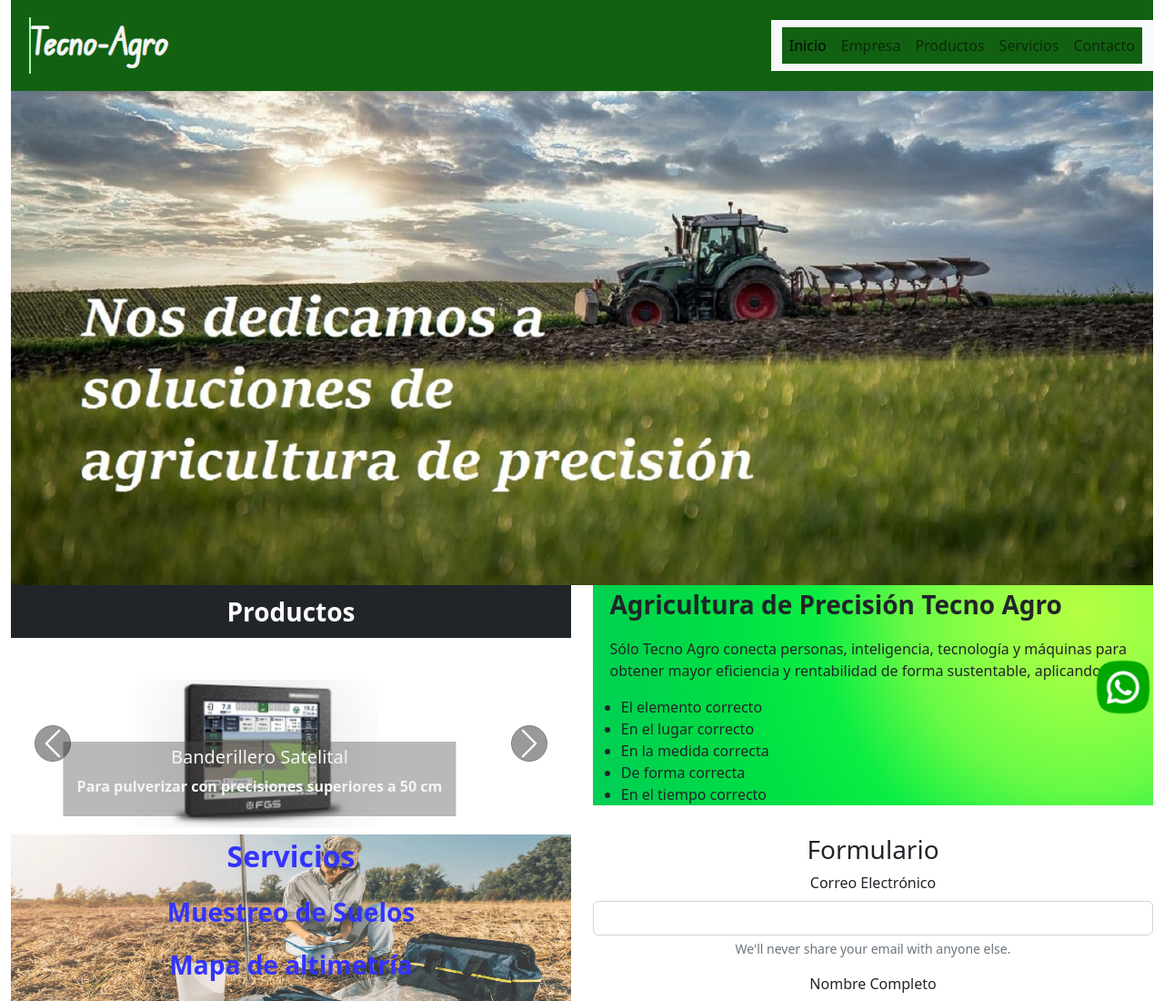
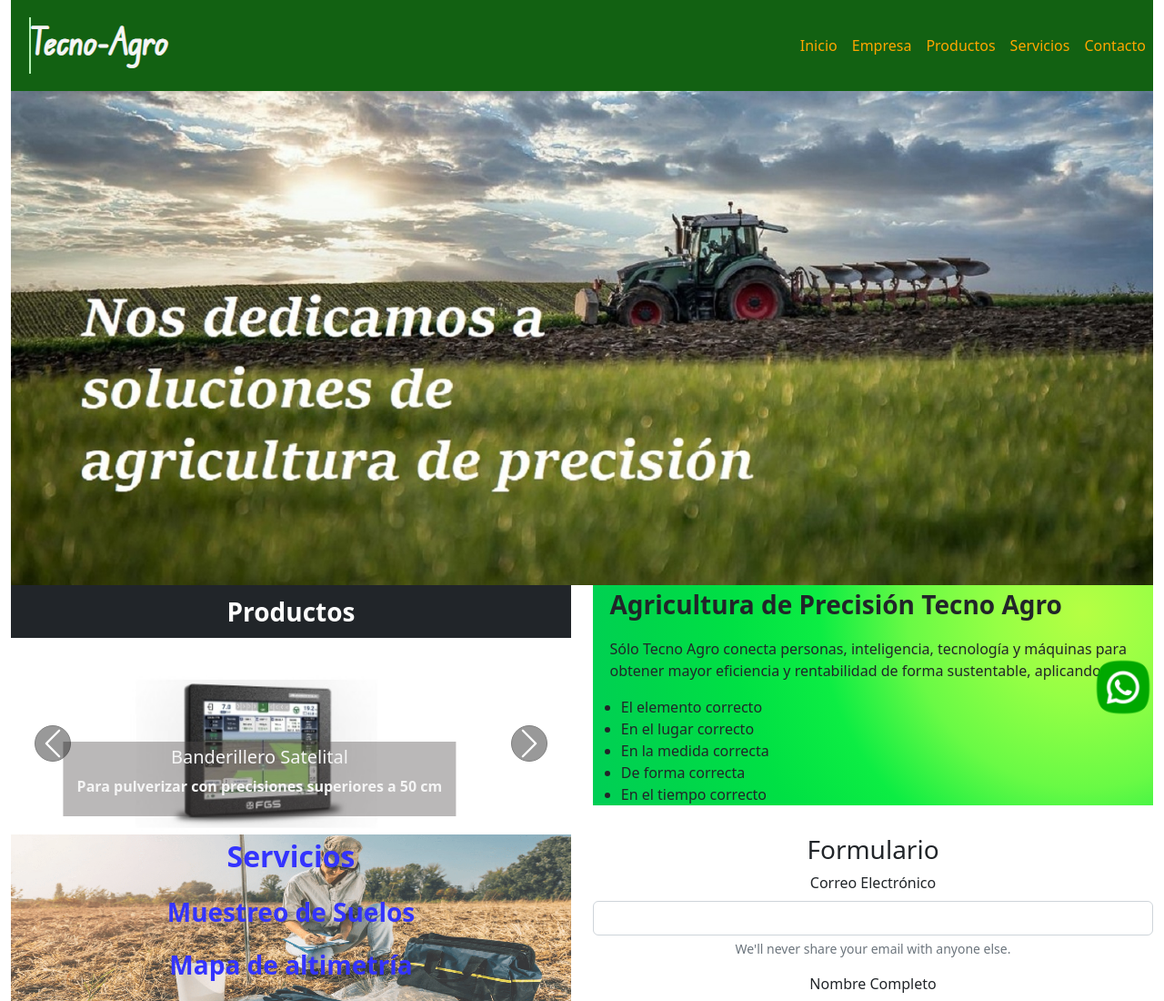
Before and after one commit to lmghidella/bootstrap, a plain HTML site: page index.html in a window 1280 px wide. Shown: the top 1100 px of the page at 91% size. Drawn offline with nearby package versions, Linux system fonts and the light colour scheme.

Commit message:
ajuste de padding al navbar

```diff
--- a/css/estilos.css
+++ b/css/estilos.css
@@ -21,6 +21,12 @@ header {
     /*Z-INDEX*/
     z-index: 2;
 }
+#SinPadding{
+   padding:0;
+
+
+}
+
 
 
 .botonera {
@@ -91,7 +97,11 @@ header {
 .navbar-nav{
     background-color: rgb(18, 97, 18)!important;
     margin: 0%;
+    c
 
+}
+.container-fluid header nav ul li a{
+    color: orange !important;
 }
 .textoTecnoAgro p{
     height: 100%;
--- a/index.html
+++ b/index.html
@@ -18,8 +18,8 @@
             <img class="logo" src="img/logo2.png" alt="">
         </div>
 
-            <nav class="navbar navbar-expand-lg bg-light">
-                <div class="container-fluid">
+            <nav id="SinPadding" class="navbar navbar-expand-lg bg-light">
+                <div id="SinPadding" class="container-fluid">
                     <!-- <a class="navbar-brand" href="#">Agricultura de Presición</a> -->
                     <button class="navbar-toggler" type="button" data-bs-toggle="collapse" data-bs-target="#navbarNav"
                         aria-controls="navbarNav" aria-expanded="false" aria-label="Toggle navigation">
```
